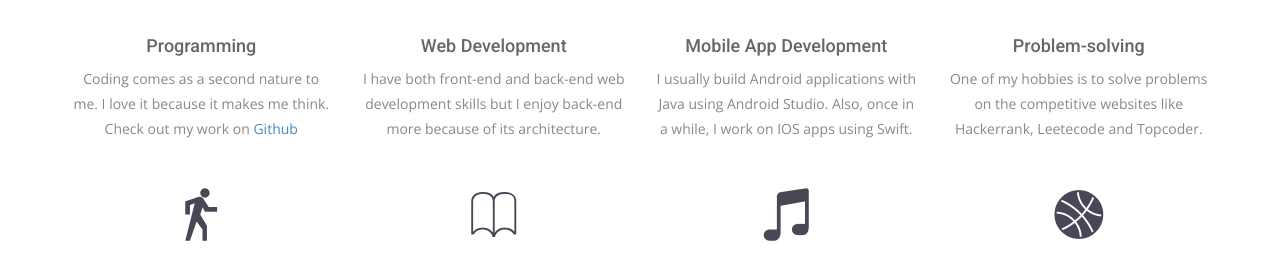
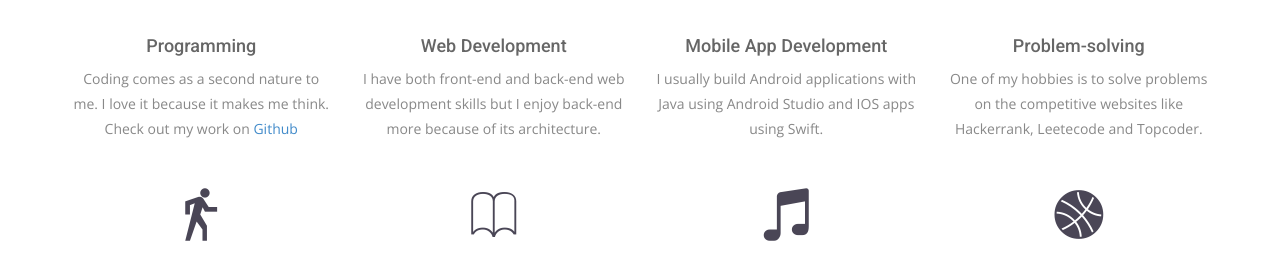
Before and after one commit to sanginovs/personal-website, a Jekyll site: the page built from index.html, in a window 1280 px wide and 900 px high, scrolled down 2205 px. Shown: the part 191-468 px from the top of the window. Built offline with Jekyll 4.4.1, drawn with Linux system fonts in a browser that asks for light colours; nearby versions of some CDN libraries; some web fonts are replaced; the list of posts is cut into pages by our own code.

Commit message:
fixed an issue

```diff
--- a/index.html
+++ b/index.html
@@ -114,7 +114,8 @@ permalink: /
         <div class="service-item">
           <i class="ion-social-android"></i>
           <h4>Mobile App Development</h4>
-          <p>I usually build Android applications with Java using Android Studio. Also, once in a while, I work on IOS apps using Swift. </p>
+          <p>I usually build Android applications with Java using Android Studio and IOS apps using Swift.
+         </p>
         </div>
       </div>
       <div class="col-sm-6 col-md-3">
```
